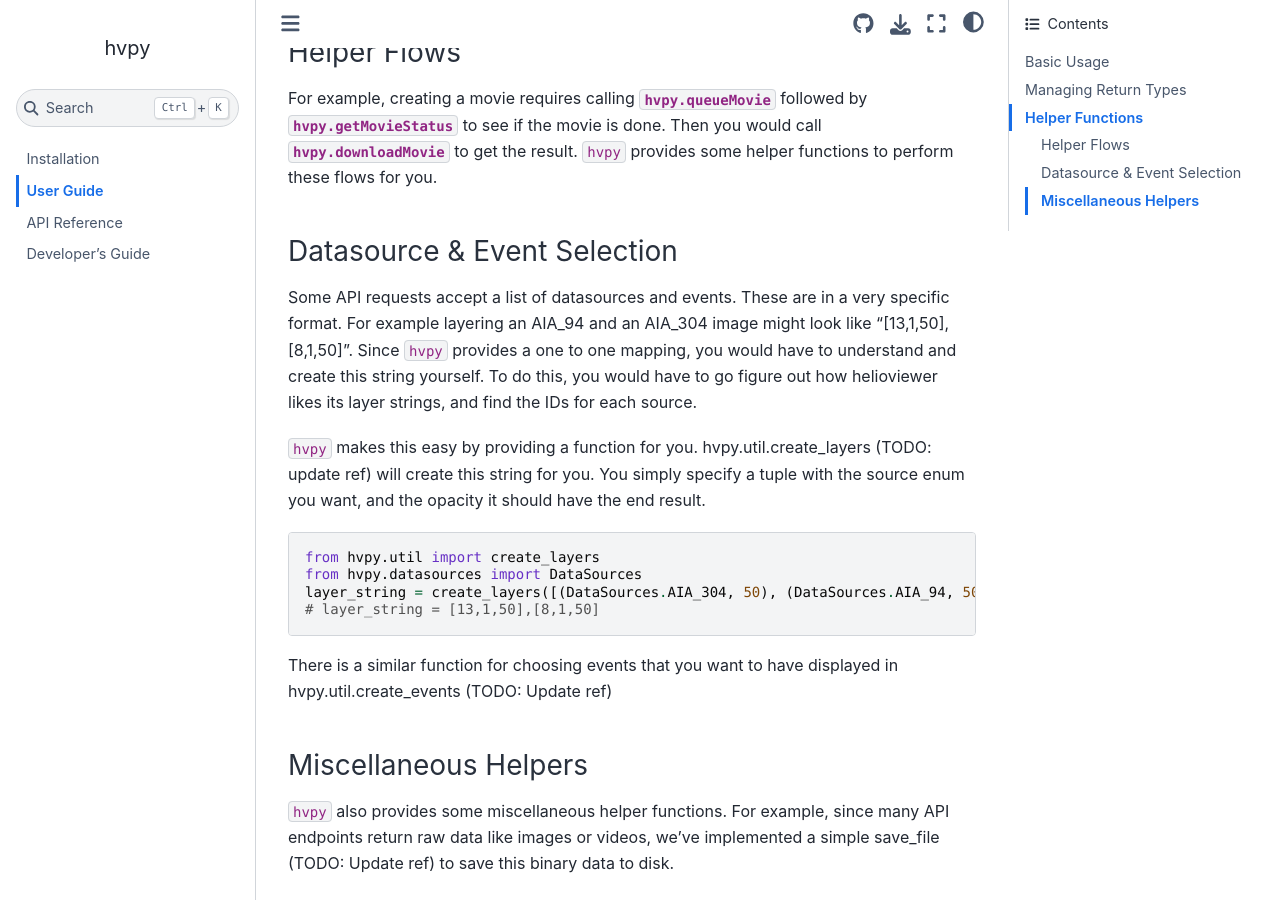
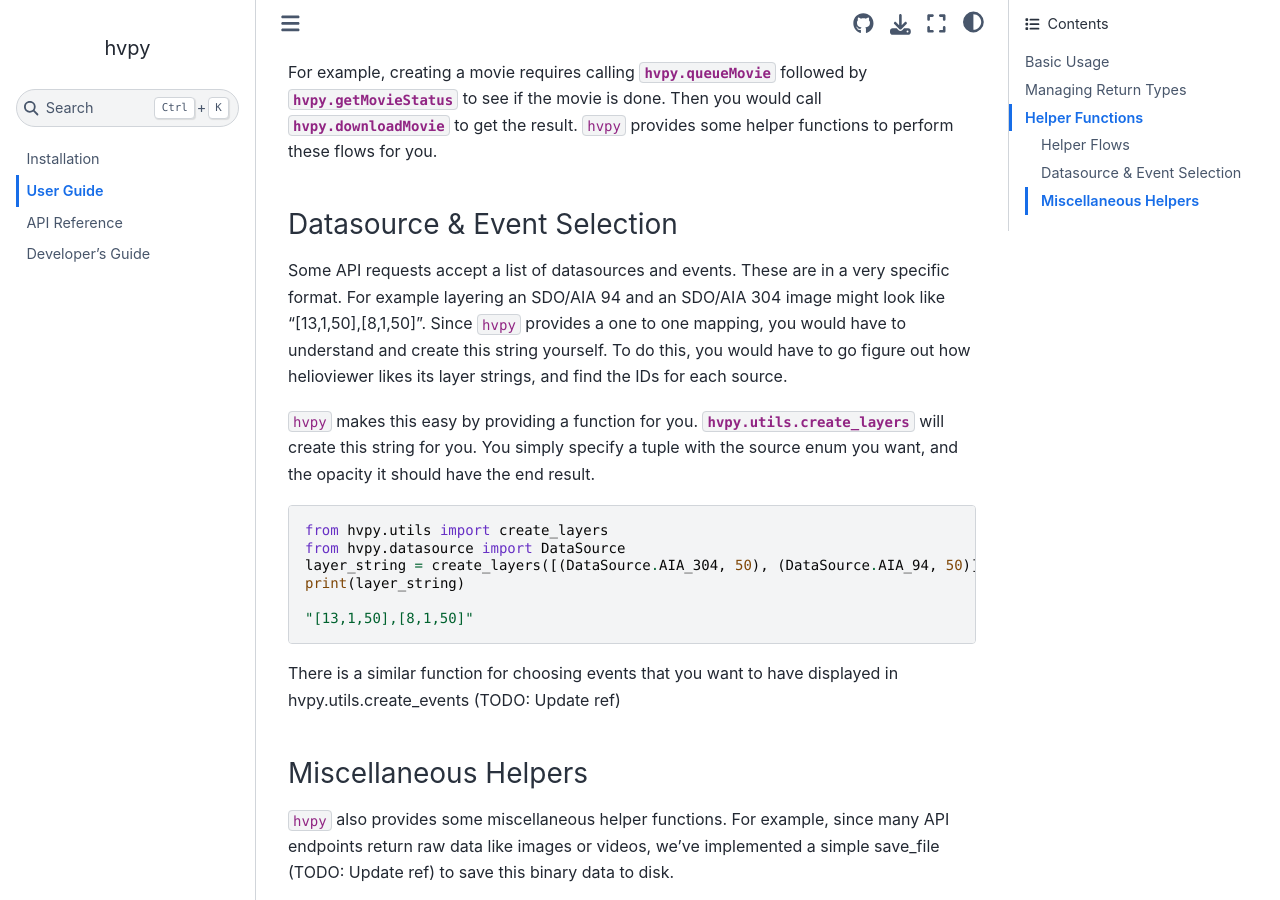
Before and after one commit to Helioviewer-Project/python-api, a Sphinx documentation site: the page built from docs/guide.rst, in a window 1280 px wide and 900 px high, scrolled down 1267 px. Built offline with Sphinx 7.4.7 and the Sphinx Book theme 1.1.4, drawn with Linux system fonts in a browser that asks for light colours; the version number could not be read and is left out; some of the changed text lies outside the part shown.

Commit message:
Update links to double underscores datasources -> datasource AIA_* -> SDO/AIA * Added ref to hvpy.utils.create_layers update code block example to print layer_string util -> utils

```diff
--- a/docs/guide.rst
+++ b/docs/guide.rst
@@ -5,20 +5,20 @@
 Welcome to ``hvpy``!
 
 This guide provides a walkthrough of the major features in the ``hvpy`` package.
-``hvpy`` is a python wrapper for the `Helioviewer API <https://api.helioviewer.org/docs/v2/>`_.
-This is the same API that powers `helioviewer.org <https://helioviewer.org>`_.
+``hvpy`` is a python wrapper for the `Helioviewer API <https://api.helioviewer.org/docs/v2/>`__.
+This is the same API that powers `helioviewer.org <https://helioviewer.org>`__.
 
 Basic Usage
 -----------
 Each API endpoint has a function in ``hvpy`` that shares the same name and has the same input parameters.
-For example if you are looking at `getJP2Image <https://api.helioviewer.org/docs/v2/api/api_groups/jpeg2000.html#getjp2image>`_ in the Helioviewer documentation, you would execute this in ``hvpy`` with the following command:
+For example if you are looking at `getJP2Image <https://api.helioviewer.org/docs/v2/api/api_groups/jpeg2000.html#getjp2image>`__ in the Helioviewer documentation, you would execute this in ``hvpy`` with the following command:
 .. code-block:: Python
 
     import hvpy
-    from hvpy.datasources import DataSources
+    from hvpy.datasource import DataSource
     from datetime import datetime
 
-    jp2 = hvpy.getJP2Image(datetime.now(), DataSources.AIA_94.value)
+    jp2 = hvpy.getJP2Image(datetime.now(), DataSource.AIA_94.value)
 
 Managing Return Types
 ---------------------
@@ -37,7 +37,7 @@
 
 Sometimes the return type will change dependending on the input parameters you specify.
 Make sure to review your input parameters carefully.
-The descriptions in both our :ref:`api-reference` and the `API Docs <https://api.helioviewer.org/docs/v2/>`_ will say whether certain parameters change the output type.
+The descriptions in both our :ref:`api-reference` and the `API Docs <https://api.helioviewer.org/docs/v2/>`__ will say whether certain parameters change the output type.
 
 Helper Functions
 ----------------
@@ -54,22 +54,24 @@
 ^^^^^^^^^^^^^^^^^^^^^^^^^^^^
 Some API requests accept a list of datasources and events.
 These are in a very specific format.
-For example layering an AIA_94 and an AIA_304 image might look like "[13,1,50],[8,1,50]".
+For example layering an SDO/AIA 94 and an SDO/AIA 304 image might look like "[13,1,50],[8,1,50]".
 Since ``hvpy`` provides a one to one mapping, you would have to understand and create this string yourself.
 To do this, you would have to go figure out how helioviewer likes its layer strings, and find the IDs for each source.
 
 ``hvpy`` makes this easy by providing a function for you.
-hvpy.util.create_layers (TODO: update ref) will create this string for you.
+`hvpy.utils.create_layers` will create this string for you.
 You simply specify a tuple with the source enum you want, and the opacity it should have the end result.
 
 .. code-block:: Python
 
-    from hvpy.util import create_layers
-    from hvpy.datasources import DataSources
-    layer_string = create_layers([(DataSources.AIA_304, 50), (DataSources.AIA_94, 50)]
-    # layer_string = [13,1,50],[8,1,50]
+    from hvpy.utils import create_layers
+    from hvpy.datasource import DataSource
+    layer_string = create_layers([(DataSource.AIA_304, 50), (DataSource.AIA_94, 50)]
+    print(layer_string)
 
-There is a similar function for choosing events that you want to have displayed in hvpy.util.create_events (TODO: Update ref)
+    "[13,1,50],[8,1,50]"
+
+There is a similar function for choosing events that you want to have displayed in hvpy.utils.create_events (TODO: Update ref)
 
 Miscellaneous Helpers
 ^^^^^^^^^^^^^^^^^^^^^
```
